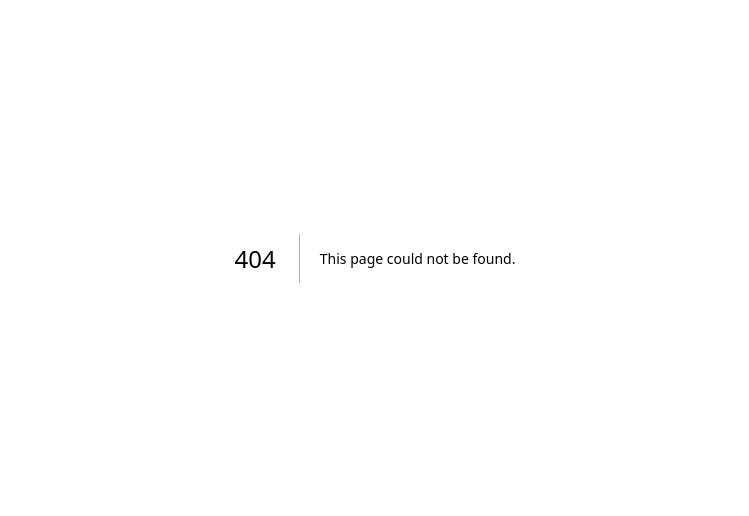
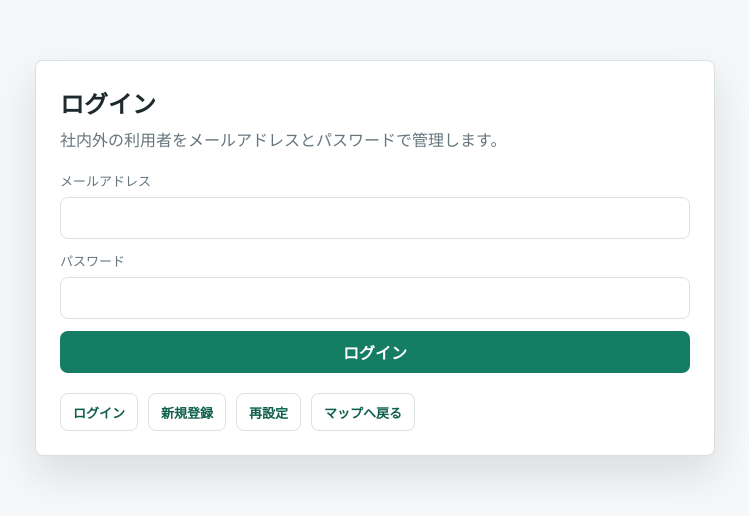
Before and after one commit to honjo-0073/RealEstateMapPlot, a Next.js app: page /login in a window 1280 px wide. Before the commit this address had no page. Shown: the part 142-658 px from the top of the page, without its empty margins (265-1014 px from the left). Built offline with nearby package versions, Linux system fonts and the light colour scheme; no server answers.

Commit message:
feat: add login page

```diff
--- /dev/null
+++ b/src/app/login/page.tsx
@@ -0,0 +1,9 @@
+import { AuthForm } from '@/components/auth-form';
+
+export default function LoginPage() {
+  return (
+    <main className="auth-shell">
+      <AuthForm />
+    </main>
+  );
+}
```
